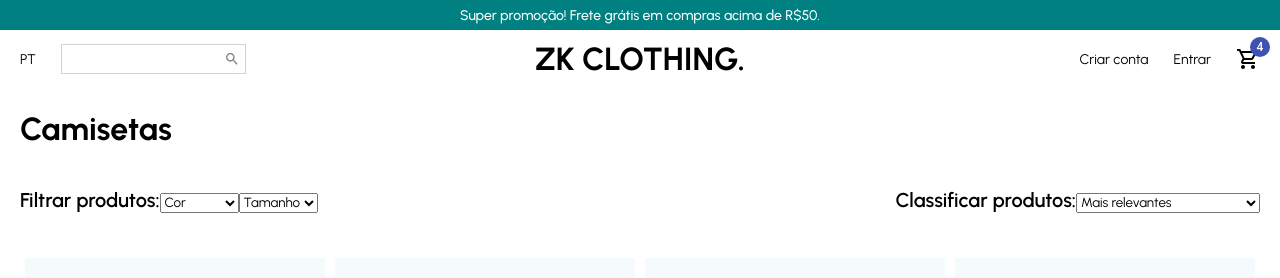
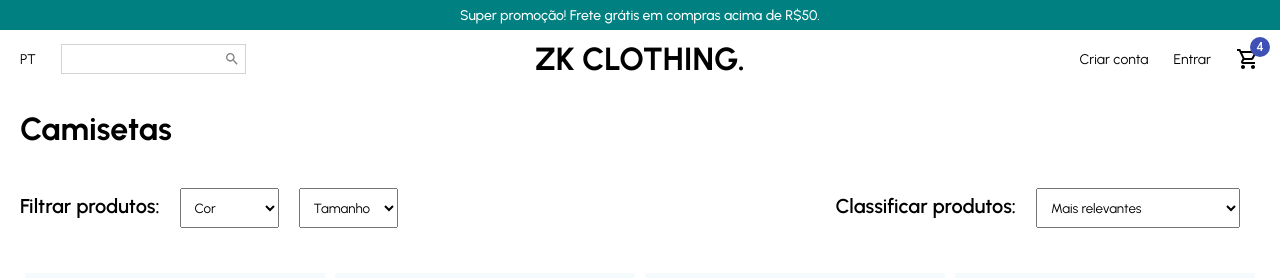
Before and after one commit to josecordeiroo/ecommerce_client, a React (Create React App) app: page / in a window 1280 px wide. Shown: the top 278 px of the page. Built offline with nearby package versions, Linux system fonts and the light colour scheme.

Commit message:
page of products is done

```diff
--- a/src/pages/ProductList.jsx
+++ b/src/pages/ProductList.jsx
@@ -25,9 +25,13 @@ const Filter = styled.div`
 const FilterText = styled.span`
   font-size: 20px;
   font-weight: 600;
+  margin-right: 20px;
 `;
 
-const Select = styled.select``;
+const Select = styled.select`
+    padding: 10px;
+    margin-right: 20px;
+`;
 
 const Option = styled.option``;
 
@@ -66,9 +70,8 @@ const ProductList = () => {
         <Filter>
           <FilterText>Classificar produtos:</FilterText>
           <Select>
-            <Option selected>
-              Mais relevantes
-            </Option>
+            <Option selected>Mais relevantes</Option>
+            <Option>Lançamentos</Option>
             <Option>Preço (maior para o menor)</Option>
             <Option>Preço (menor para o maior)</Option>
           </Select>
```
